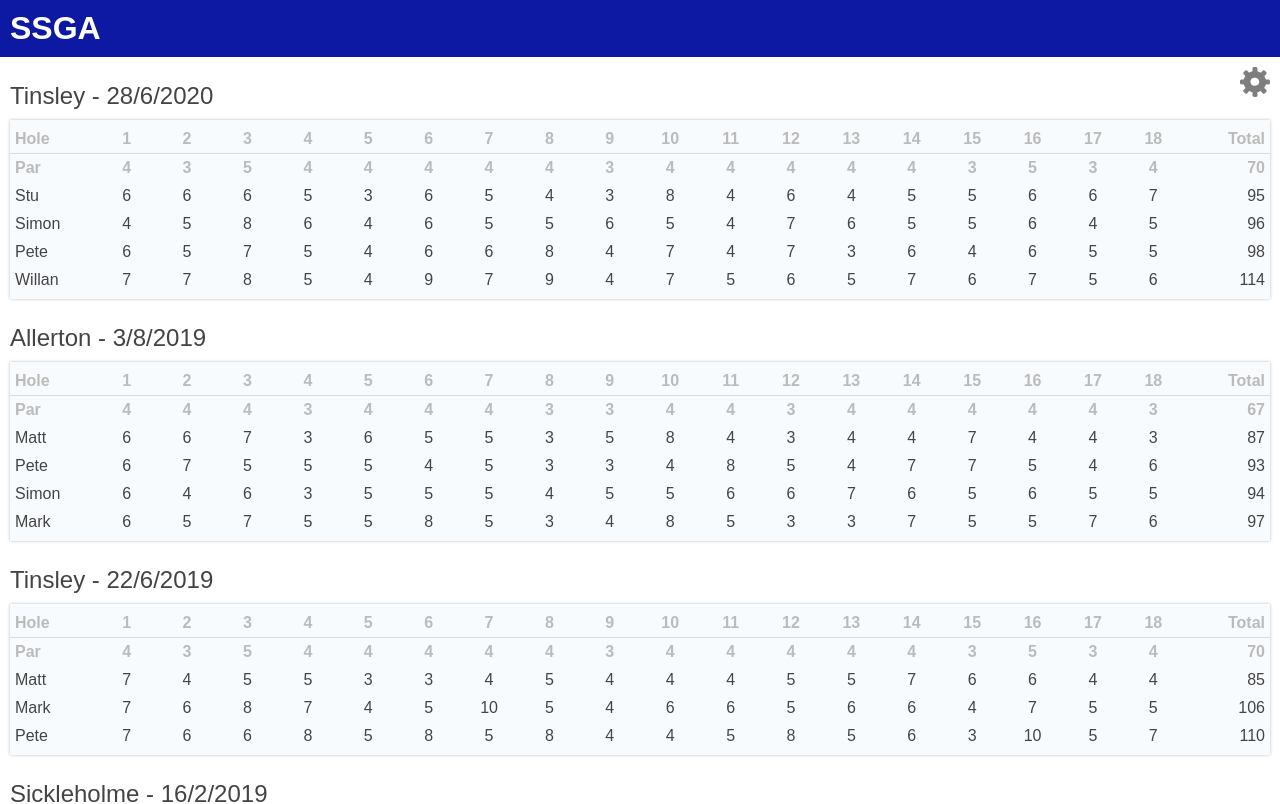
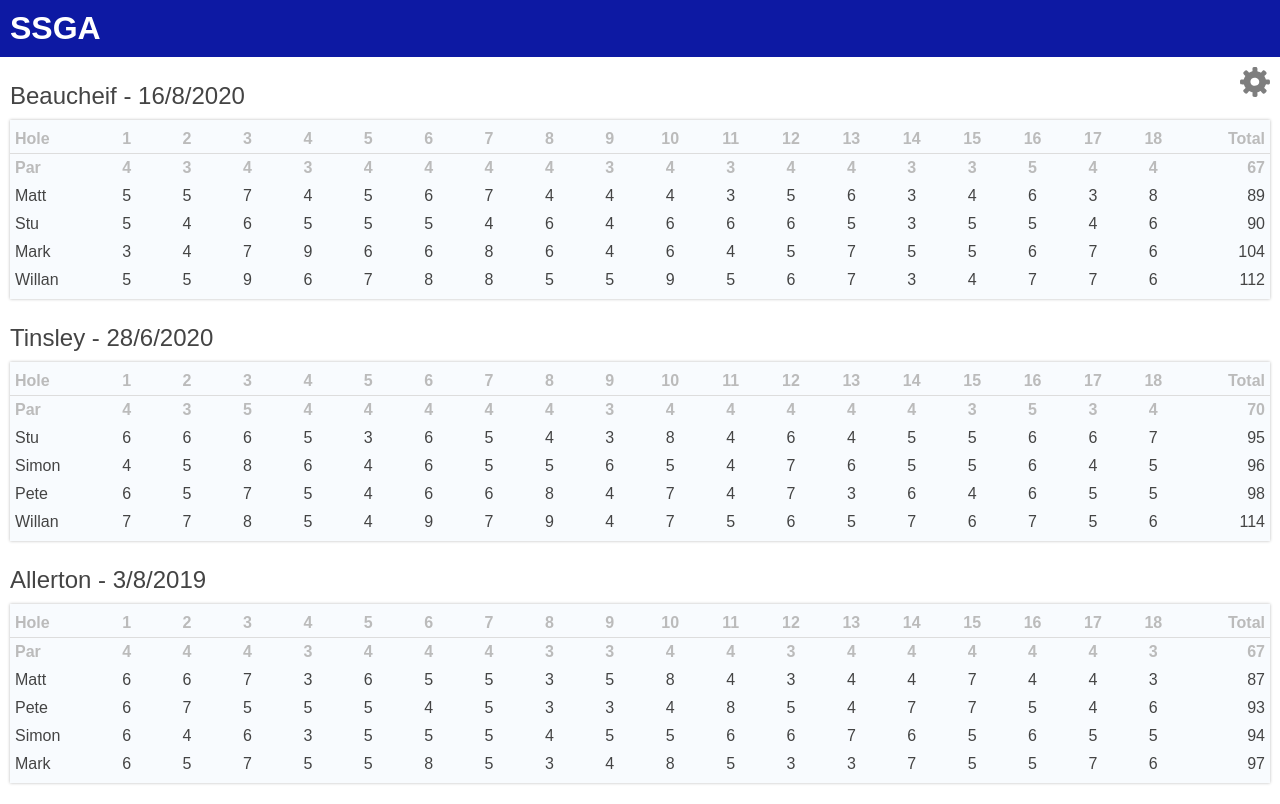
Before and after one commit to whitfield-mj/ssga, a React (Create React App) app: page / in a window 1280 px wide. Shown: the top 804 px of the page. Built offline with nearby package versions, Linux system fonts and the light colour scheme.

Commit message:
added new round for 16/08/2020

```diff
--- a/src/data/courses.js
+++ b/src/data/courses.js
@@ -1,4 +1,60 @@
 export default {
+  Beaucheif: {
+    1: {
+      par: 4
+    },
+    2: {
+      par: 3
+    },
+    3: {
+      par: 4
+    },
+    4: {
+      par: 3
+    },
+    5: {
+      par: 4
+    },
+    6: {
+      par: 4
+    },
+    7: {
+      par: 4
+    },
+    8: {
+      par: 4
+    },
+    9: {
+      par: 3
+    },
+    10: {
+      par: 4
+    },
+    11: {
+      par: 3
+    },
+    12: {
+      par: 4
+    },
+    13: {
+      par: 4
+    },
+    14: {
+      par: 3
+    },
+    15: {
+      par: 3
+    },
+    16: {
+      par: 5
+    },
+    17: {
+      par: 4
+    },
+    18: {
+      par: 4
+    }
+  },
   Tinsley: {
     1: {
       par: 4
--- a/src/data/scores.js
+++ b/src/data/scores.js
@@ -1,4 +1,89 @@
 export default {
+  "2020-08-16": {
+    course: "Beaucheif",
+    scores: {
+      Stu: {
+        1: 5,
+        2: 4,
+        3: 6,
+        4: 5,
+        5: 5,
+        6: 5,
+        7: 4,
+        8: 6,
+        9: 4,
+        10: 6,
+        11: 6,
+        12: 6,
+        13: 5,
+        14: 3,
+        15: 5,
+        16: 5,
+        17: 4,
+        18: 6
+      },
+      Matt: {
+        1: 5,
+        2: 5,
+        3: 7,
+        4: 4,
+        5: 5,
+        6: 6,
+        7: 7,
+        8: 4,
+        9: 4,
+        10: 4,
+        11: 3,
+        12: 5,
+        13: 6,
+        14: 3,
+        15: 4,
+        16: 6,
+        17: 3,
+        18: 8
+      },
+      Mark: {
+        1: 3,
+        2: 4,
+        3: 7,
+        4: 9,
+        5: 6,
+        6: 6,
+        7: 8,
+        8: 6,
+        9: 4,
+        10: 6,
+        11: 4,
+        12: 5,
+        13: 7,
+        14: 5,
+        15: 5,
+        16: 6,
+        17: 7,
+        18: 6
+      },
+      Willan: {
+        1: 5,
+        2: 5,
+        3: 9,
+        4: 6,
+        5: 7,
+        6: 8,
+        7: 8,
+        8: 5,
+        9: 5,
+        10: 9,
+        11: 5,
+        12: 6,
+        13: 7,
+        14: 3,
+        15: 4,
+        16: 7,
+        17: 7,
+        18: 6
+      }
+    }
+  },
   "2020-06-28": {
     course: "Tinsley",
     scores: {
```
